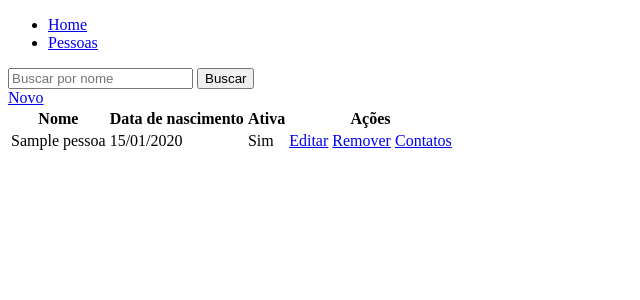
After one commit to leomir-pereira-dos-santos/cadastro-pessoas, a Django app: page /pessoas/ in a window 1280 px wide. The commit adds this page. Shown: the top 300 px of the page, without its empty margins (0-640 px from the left). Run offline with Django 4.2, Linux system fonts and the light colour scheme; tables that the repository leaves empty hold one stand-in row (values such as "Sample post").

Commit message:
criado html,e novas paginas,contatos

```diff
--- /dev/null
+++ b/main/templates/main/base.html
@@ -0,0 +1,17 @@
+<!DOCTYPE html>
+<html lang="pt-br">
+<head>
+    <meta charset="UTF-8">
+    <meta http-equiv="X-UA-Compatible" content="IE=edge">
+    <meta name="viewport" content="width=device-width, initial-scale=1.0">
+    <title>Cadastro de pessoas</title>
+</head>
+<body>
+    <ul>
+        <li><a href="{% url 'home' %}">Home</a></li>
+        <li><a href="{% url 'pessoa.index' %}">Pessoas</a></li>
+    </ul>
+    {% block content %}
+    {% endblock content %}
+</body>
+</html>
--- a/pessoa/models.py
+++ b/pessoa/models.py
@@ -4,3 +4,15 @@ class Pessoa(models.Model):
     nome_completo = models.CharField(max_length=256)
     data_nascimento = models.DateField(null=True)
     ativa = models.BooleanField(default=True)
+
+    def __str__(self) -> str:
+        return self.nome_completo
+
+class Contato(models.Model):
+    nome = models.CharField(max_length=256)
+    email = models.EmailField(max_length=256)
+    telefone = models.CharField(max_length=20)
+    pessoa = models.ForeignKey(Pessoa, on_delete=models.CASCADE)
+
+    def __str__(self) -> str:
+        return self.nome
--- /dev/null
+++ b/pessoa/templates/pessoa/pessoa_confirm_delete.html
@@ -0,0 +1,5 @@
+<form method="post">
+    {% csrf_token %}
+    <p>Are you sure you want to delete "{{ object }}"?</p>
+    <input type="submit" value="Confirm">
+</form>
--- /dev/null
+++ b/pessoa/templates/pessoa/pessoa_list.html
@@ -0,0 +1,38 @@
+{% extends 'main/base.html' %}
+{% block content %}
+<form method="GET">
+    <input type="text" name="nome" placeholder="Buscar por nome"/>
+    <input type="submit" value="Buscar"/>
+</form>
+<a href="{% url 'pessoa.novo' %}">Novo</a>
+<table>
+    <thead>
+        <tr>
+            <th>Nome</th>
+            <th>Data de nascimento</th>
+            <th>Ativa</th>
+            <th>Ações</th>
+        </tr>
+    </thead>
+    <tbody>
+        {% for pessoa in object_list %}
+        <tr>
+            <td>{{ pessoa.nome_completo }}</td>
+            <td>{{ pessoa.data_nascimento|date:"d/m/Y" }}</td>
+            <td>
+            {% if pessoa.ativa %}
+            Sim
+            {% else %}
+            Não
+            {% endif %}
+            </td>
+            <td>
+                <a href="{% url 'pessoa.editar' pessoa.pk %}">Editar</a>
+                <a href="{% url 'pessoa.remover' pessoa.pk %}">Remover</a>
+                <a href="{% url 'pessoa.contatos' pessoa.pk %}">Contatos</a>
+            </td>
+        </tr>
+        {% endfor %}
+    </tbody>
+</table>
+{% endblock %}
--- a/pessoa/urls.py
+++ b/pessoa/urls.py
@@ -1,7 +1,19 @@
 from django.urls import path
-from .views import ListaPessoaView
-
+from .views import ListaPessoaView, PessoaCreateView, PessoaUpdateView, PessoaDeleteView
+from . import views
 
 urlpatterns = [
-    path('', ListaPessoaView.as_view(), name='pessoa.index')
+    path('', ListaPessoaView.as_view(), name='pessoa.index'),
+    path('novo/',PessoaCreateView.as_view(), name='pessoa.novo'),
+    path('editar/<int:pk>', PessoaUpdateView.as_view(), name='pessoa.editar'),
+    path('remover/<int:pk>', PessoaDeleteView.as_view(), name='pessoa.remover'),
+    path('contatos/<int:pk>', views.contatos, name='pessoa.contatos'),
+    path('<int:pk_pessoa>/contatos',
+        views.contatos, name='pessoa.contatos'),
+    path('<int:pk_pessoa>/contato/novo',
+        views.contato_novo, name='contato.novo'),
+    path('<int:pk_pessoa>/contato/<int:pk>/editar',
+        views.contato_editar, name='contato.editar'),
+    path('<int:pk_pessoa>/contato/<int:pk>/remover',
+        views.contato_remover, name='contato.remover'),
 ]
--- a/pessoa/views.py
+++ b/pessoa/views.py
@@ -1,8 +1,71 @@
-from django.shortcuts import render
-from django.views.generic import ListView
-from .models import Pessoa
-
+from django.http import HttpResponse, Http404
+from django.http.response import HttpResponseNotAllowed
+from django.urls import reverse
+from django.shortcuts import get_object_or_404, redirect, render
+from django.views.generic import ListView, CreateView, UpdateView, DeleteView
+from .models import Pessoa, Contato
+from .forms import PessoaForm, ContatoForm
 
 class ListaPessoaView(ListView):
     model = Pessoa
     queryset = Pessoa.objects.all().order_by('nome_completo')
+
+    def get_queryset(self):
+        queryset = super().get_queryset()
+        filtro_nome = self.request.GET.get('nome') or None
+
+        if filtro_nome:
+            queryset = queryset.filter(nome_completo__contains=filtro_nome)
+
+        return queryset
+
+
+class PessoaCreateView(CreateView):
+    model = Pessoa
+    form_class = PessoaForm
+    success_url = '/pessoas/'
+
+class PessoaUpdateView(UpdateView):
+    model = Pessoa
+    form_class = PessoaForm
+    success_url = '/pessoas/'
+
+class PessoaDeleteView(DeleteView):
+    model = Pessoa
+    success_url = '/pessoas/'
+
+
+def contatos(request, pk_pessoa):
+    contatos = Contato.objects.filter(pessoa=pk_pessoa)
+    return render(request, 'contato/contato_list.html', {'contatos': contatos,'pk_pessoa': pk_pessoa})
+
+
+def contato_novo(request, pk_pessoa):
+    form = ContatoForm()
+    if request.method == "POST":
+        form = ContatoForm(request.POST)
+        if form.is_valid():
+            contato = form.save(commit=False)
+            contato.pessoa_id = pk_pessoa;
+            contato.save()
+            return redirect(reverse('pessoa.contatos', args=[pk_pessoa]))
+
+    return render(request, 'contato/contato_form.html', {'form': form})
+
+
+def contato_editar(request, pk_pessoa, pk):
+    contato = get_object_or_404(Contato, pk=pk)
+    form = ContatoForm(instance=contato)
+    if request.method == "POST":
+        form = ContatoForm(request.POST, instance=contato)
+        if form.is_valid():
+            form.save()
+            return redirect(reverse('pessoa.contatos', args=[pk_pessoa]))
+
+    return render(request, 'contato/contato_form.html', {'form': form})
+
+
+def contato_remover(request, pk_pessoa, pk):
+    contato = get_object_or_404(Contato, pk=pk)
+    contato.delete()
+    return redirect(reverse('pessoa.contatos', args=[pk_pessoa]))
```
Also changed, not shown: main/templates/main/index.html (+1 -12 lines), pessoa/forms.py (added, +18 -0 lines), pessoa/templates/contato/contato_form.html (added, +8 -0 lines), pessoa/templates/contato/contato_list.html (added, +31 -0 lines), pessoa/templates/pessoa/pessoa_form.html (added, +8 -0 lines), pessoa/migrations/0002_contato.py (added).
